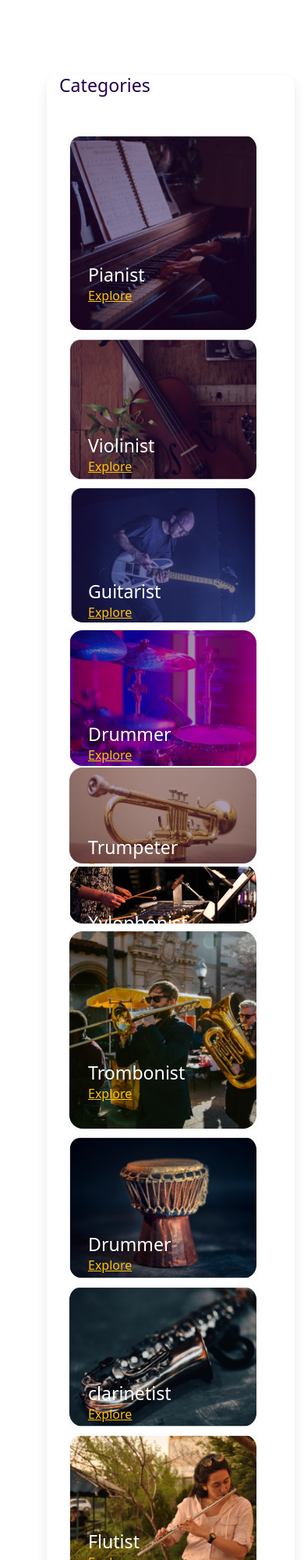
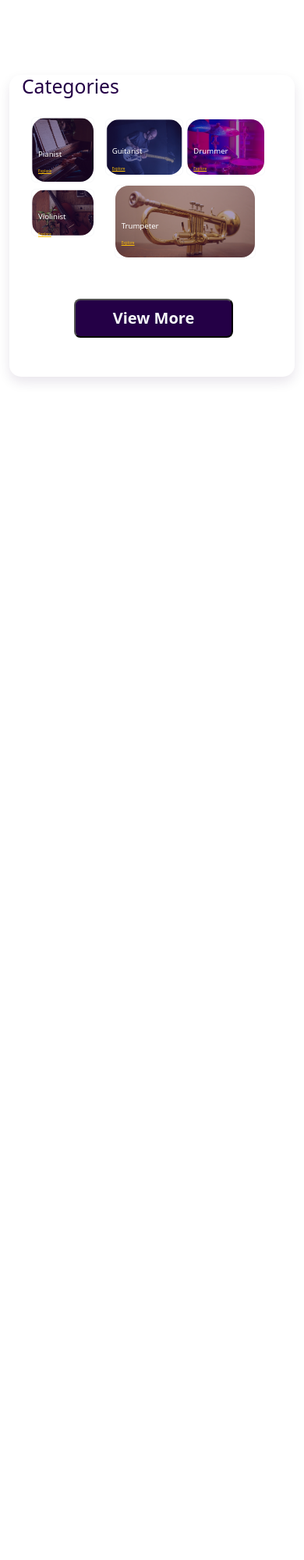
Before and after one commit to Michael-okike/hermes-add, a plain HTML site: page index.html in a window 390 px wide. Shown: the top 2000 px of the page at 78% size. After the commit the page ends 844 px from the top, so only its background shows below. Drawn offline with nearby package versions, Linux system fonts and the light colour scheme.

Commit message:
sections

```diff
--- a/css/style.css
+++ b/css/style.css
@@ -22,7 +22,10 @@
     top: 60% !important;
 }
 .card-img-overlay a{
-    font-size: 16px;
+    font-size: clamp(0.3rem, 1vw, 1rem);
+}
+.card-img-overlay h6{
+    font-size: clamp(0.6rem, 2vw, 1.875rem);
 }
 img{
     object-fit: cover;
@@ -32,11 +35,40 @@ img{
     background: #FFFFFF;
     box-shadow: 0px 7px 15px rgba(36, 0, 70, 0.1);border-radius: 15px;
 }
-
 #view-more{
-    display: block;
+    display: none;
 }
 
 .view-btn button{
     background: #240046;
 }
+
+@media (min-width: 577px) and (max-width: 769px){
+    .card-img-overlay{
+        top: 55% !important;
+        padding: 0 !important;
+}
+}
+@media (min-width: 427px) and (max-width: 576px){
+    .card-img-overlay{
+        top: 55% !important;
+        padding: 0 !important;
+}
+}
+@media (min-width: 320px) and (max-width: 426px){
+    .row{
+        margin: 0;
+        padding: 0;
+    }
+    .col-12, .col-6, .col-4 .col-8{
+        padding: 2px !important;
+    }
+
+    .card-img-overlay{
+        top: 50% !important;
+        padding: 0 !important;
+}
+    img{
+        border-radius: 0;
+    }
+}
--- a/index.html
+++ b/index.html
@@ -94,10 +94,10 @@
               </nav>
             </div>
           </div>
-          <div class="right-section container ps-3 ms-5">
-            <h2 class="fs-3 onli-text mb-5 ms-lg-4">Categories</h2>
+          <div class="right-section container ps-3 ms-lg-5">
+            <h2 class="onli-text mb-4 ms-lg-4">Categories</h2>
             <div class="row justify-content-center container">
-              <div class="col-lg-4">
+              <div class="col-lg-4 col-md-4 col-4">
                 <div class="card border-light text-white mb-2">
                   <img
                     src="img/Pianist.png"
@@ -106,7 +106,7 @@
                     cl
                   />
                   <div class="card-img-overlay ms-2">
-                    <h5 class="card-title fs-3 mb-0">Pianist</h5>
+                    <h6 class="card-title mb-0">Pianist</h6>
                     <a href="" class="card-text text-warning">Explore</a>
                   </div>
                 </div>
@@ -118,15 +118,15 @@
                     cl
                   />
                   <div class="card-img-overlay ms-2">
-                    <h5 class="card-title fs-3 mb-0">Violinist</h5>
+                    <h6 class="card-title mb-0">Violinist</h6>
                     <a href="" class="card-text text-warning">Explore</a>
                   </div>
                 </div>
               </div>
-              <div class="col-lg-8">
+              <div class="col-lg-8 col-md-8 col-8">
                 <div class="top">
                   <div class="row">
-                    <div class="col-lg-6">
+                    <div class="col-lg-6 col-md-6 col-6">
                       <div class="card border-light text-white mb-2">
                         <img
                           src="img/Guitarist.png"
@@ -135,12 +135,12 @@
                           cl
                         />
                         <div class="card-img-overlay ms-2">
-                          <h5 class="card-title fs-3 mb-0">Guitarist</h5>
+                          <h6 class="card-title mb-0">Guitarist</h6>
                           <a href="" class="card-text text-warning">Explore</a>
                         </div>
                       </div>
                     </div>
-                    <div class="col-lg-6">
+                    <div class="col-lg-6 col-md-6 col-6">
                       <div class="card border-light text-white p-0">
                         <img
                           src="img/drummer.png"
@@ -149,14 +149,14 @@
                           cl
                         />
                         <div class="card-img-overlay ms-2">
-                          <h5 class="card-title fs-3 mb-0">Drummer</h5>
+                          <h6 class="card-title mb-0">Drummer</h6>
                           <a href="" class="card-text text-warning">Explore</a>
                         </div>
                       </div>
                     </div>
                   </div>
                 </div>
-                <div class="bottom col-lg-12">
+                <div class="bottom col-lg-12 col-md-12 col-12">
                   <div class="card border-light text-white p-0">
                     <img
                       src="img/Trumpter.png"
@@ -165,7 +165,7 @@
                       cl
                     />
                     <div class="card-img-overlay ms-2">
-                      <h5 class="card-title fs-3 mb-0">Trumpeter</h5>
+                      <h6 class="card-title mb-0">Trumpeter</h6>
                       <a href="" class="card-text text-warning">Explore</a>
                     </div>
                   </div>
@@ -174,7 +174,7 @@
             </div>
             <div id="view-more">
               <div class="row justify-content-center container">
-                <div class="col-lg-12">
+                <div class="col-lg-12 col-md-12 col-12">
                   <div class="card border-light text-white mb-2">
                     <img
                       src="img/xylophone.png"
@@ -183,7 +183,7 @@
                       cl
                     />
                     <div class="card-img-overlay ms-2">
-                      <h5 class="card-title fs-3 mb-0">Xylophonist</h5>
+                      <h6 class="card-title mb-0">Xylophonist</h6>
                       <a href="" class="card-text text-warning">Explore</a>
                     </div>
                   </div>
@@ -192,7 +192,7 @@
 
               <div class="third-row">
                 <div class="row justify-content-center container">
-                  <div class="col-lg-4">
+                  <div class="col-lg-4 col-md-4 col-4">
                     <div class="card border-light text-white mb-2">
                       <img
                         src="img/trombonist.png"
@@ -201,7 +201,7 @@
                         cl
                       />
                       <div class="card-img-overlay ms-2">
-                        <h5 class="card-title fs-3 mb-0">Trombonist</h5>
+                        <h6 class="card-title mb-0">Trombonist</h6>
                         <a href="" class="card-text text-warning">Explore</a>
                       </div>
                     </div>
@@ -213,15 +213,15 @@
                         cl
                       />
                       <div class="card-img-overlay ms-2">
-                        <h5 class="card-title fs-3 mb-0">Drummer</h5>
+                        <h6 class="card-title mb-0">Drummer</h6>
                         <a href="" class="card-text text-warning">Explore</a>
                       </div>
                     </div>
                   </div>
-                  <div class="col-lg-8">
+                  <div class="col-lg-8 col-md-8 col-8">
                     <div class="top">
                       <div class="row">
-                        <div class="col-lg-6">
+                        <div class="col-lg-6 col-md-6 col-6">
                           <div class="card border-light text-white mb-2">
                             <img
                               src="img/clarinetist.png"
@@ -230,14 +230,14 @@
                               cl
                             />
                             <div class="card-img-overlay ms-2">
-                              <h5 class="card-title fs-3 mb-0">clarinetist</h5>
+                              <h6 class="card-title mb-0">clarinetist</h6>
                               <a href="" class="card-text text-warning"
                                 >Explore</a
                               >
                             </div>
                           </div>
                         </div>
-                        <div class="col-lg-6">
+                        <div class="col-lg-6 col-md-6 col-6">
                           <div class="card border-light text-white mb-2">
                             <img
                               src="img/Flutist.png"
@@ -246,7 +246,7 @@
                               cl
                             />
                             <div class="card-img-overlay ms-2">
-                              <h5 class="card-title fs-3 mb-0">Flutist</h5>
+                              <h6 class="card-title mb-0">Flutist</h6>
                               <a href="" class="card-text text-warning"
                                 >Explore</a
                               >
@@ -255,15 +255,15 @@
                         </div>
                       </div>
                     </div>
-                    <div class="bottom col-lg-12">
+                    <div class="bottom col-lg-12 col-md-12 col-12">
                       <div class="card border-light text-white mb-2">
                         <img
-                          src="img/Talking drum.png"
-                          class="card-img2 img-fluid"
+                          src="img/Talking drum 2.png"
+                          class="card-img img-fluid"
                           alt="..."
                         />
                         <div class="card-img-overlay ms-2">
-                          <h5 class="card-title fs-3 mb-0">Talking drummer</h5>
+                          <h6 class="card-title mb-0">Talking drummer</h6>
                           <a href="" class="card-text text-warning">Explore</a>
                         </div>
                       </div>
@@ -273,7 +273,7 @@
               </div>
               <div class="fourth-row">
                 <div class="row justify-content-center container">
-                  <div class="col-lg-4">
+                  <div class="col-lg-4 col-md-4 col-4">
                     <div class="card border-light text-white mb-2">
                       <img
                         src="img/bassist.png"
@@ -282,7 +282,7 @@
                         cl
                       />
                       <div class="card-img-overlay ms-2">
-                        <h5 class="card-title fs-3 mb-0">Bassist</h5>
+                        <h6 class="card-title mb-0">Bassist</h6>
                         <a href="" class="card-text text-warning">Explore</a>
                       </div>
                     </div>
@@ -294,15 +294,15 @@
                         cl
                       />
                       <div class="card-img-overlay ms-2">
-                        <h5 class="card-title fs-3 mb-0">Flutist</h5>
+                        <h6 class="card-title mb-0">Flutist</h6>
                         <a href="" class="card-text text-warning">Explore</a>
                       </div>
                     </div>
                   </div>
-                  <div class="col-lg-8">
+                  <div class="col-lg-8 col-md-8 col-8">
                     <div class="top">
                       <div class="row">
-                        <div class="col-lg-6">
+                        <div class="col-lg-6 col-md-6 col-6">
                           <div class="card border-light text-white mb-2">
                             <img
                               src="img/Bass.png"
@@ -311,14 +311,14 @@
                               cl
                             />
                             <div class="card-img-overlay ms-2">
-                              <h5 class="card-title fs-3 mb-0">Bass</h5>
+                              <h6 class="card-title mb-0">Bass</h6>
                               <a href="" class="card-text text-warning"
                                 >Explore</a
                               >
                             </div>
                           </div>
                         </div>
-                        <div class="col-lg-6">
+                        <div class="col-lg-6 col-md-6 col-6">
                           <div class="card border-light text-white mb-2">
                             <img
                               src="img/Harpist.png"
@@ -327,7 +327,7 @@
                               cl
                             />
                             <div class="card-img-overlay ms-2">
-                              <h5 class="card-title fs-3 mb-0">Harpist</h5>
+                              <h6 class="card-title mb-0">Harpist</h6>
                               <a href="" class="card-text text-warning"
                                 >Explore</a
                               >
@@ -336,7 +336,7 @@
                         </div>
                       </div>
                     </div>
-                    <div class="bottom col-lg-12">
+                    <div class="bottom col-lg-12 col-md-12 col-12">
                       <div class="card border-light text-white p-0">
                         <img
                           src="img/guitarist 2.png"
@@ -345,7 +345,7 @@
                           cl
                         />
                         <div class="card-img-overlay ms-2">
-                          <h5 class="card-title fs-3 mb-0">Guitarist</h5>
+                          <h6 class="card-title mb-0">Guitarist</h6>
                           <a href="" class="card-text text-warning">Explore</a>
                         </div>
                       </div>
@@ -354,7 +354,7 @@
                 </div>
               </div>
               <div class="row">
-                <div class="col-lg-12">
+                <div class="col-lg-12 col-md-12 col-12">
                   <div class="harp mb-2">
                     <div class="card border-light text-white mb-2">
                       <img
@@ -364,7 +364,7 @@
                         cl
                       />
                       <div class="card-img-overlay ms-2">
-                        <h5 class="card-title fs-3 mb-0">Harp</h5>
+                        <h6 class="card-title mb-0">Harp</h6>
                         <a href="" class="card-text text-warning">Explore</a>
                       </div>
                     </div>
@@ -373,7 +373,7 @@
               </div>
             </div>
             <div class="row view-btn py-5">
-              <div class="col-lg-12">
+              <div class="col-lg-12 col-md-12 col-12">
                 <div class="text-center">
                   <button
                     onclick="toggleSection()"
--- a/js/app.js
+++ b/js/app.js
@@ -5,10 +5,10 @@ function toggleSection(){
 
     if (displaySetting == 'block') {
         hide.style.display = 'none';
-        sectionButton.innerHTML = 'Scroll up'
+        sectionButton.innerHTML = 'View More'
     }
     else{
         hide.style.display = 'block';
-        sectionButton.innerHTML = "View More"
+        sectionButton.innerHTML = "Scroll up"
     }
 }
```
